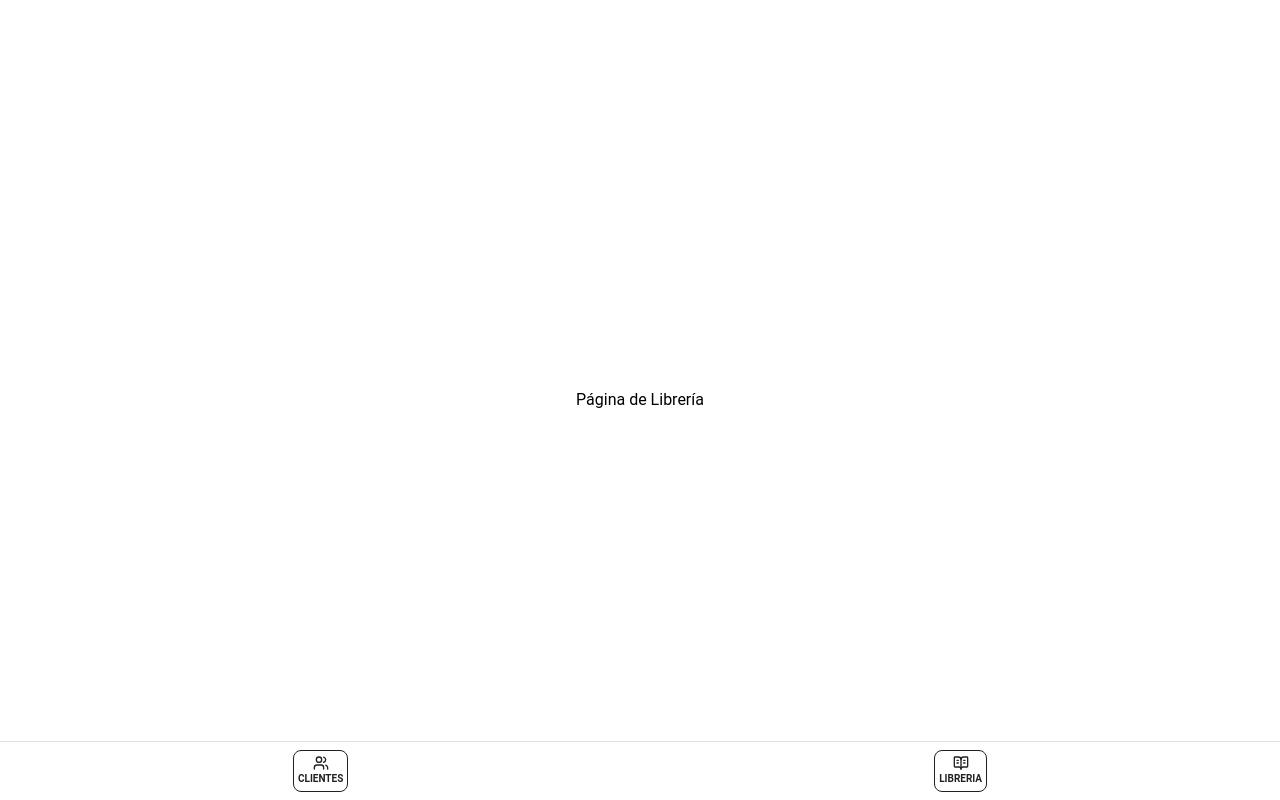
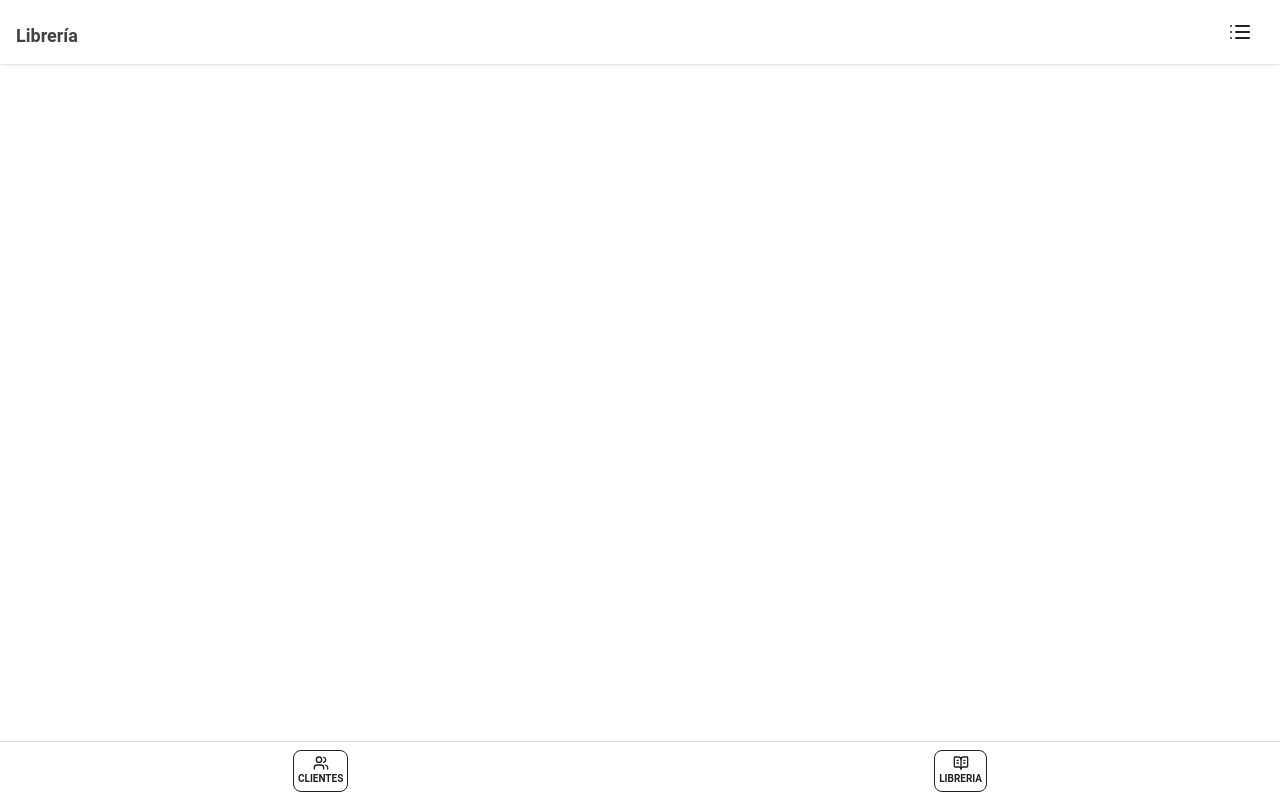
Before and after one commit to BCpollito/Gym_Project, a React (Vite) app in the folder front/: page /admin/libreria in a window 1280 px wide. Built offline with nearby package versions, Linux system fonts and the light colour scheme; no server answers.

Commit message:
feat: adding Library Layouts and navigation

```diff
--- a/front/src/App.tsx
+++ b/front/src/App.tsx
@@ -2,9 +2,10 @@ import { BrowserRouter as Router, Routes, Route } from "react-router-dom";
 import Login from './pages/Login';
 import Register from './pages/Register';
 import AdminLayout from './layouts/AdminLayout';
+import LibraryLayout from "./layouts/LibraryLayout";
 import './services/axios.config';
 import Clientes from "./Components/clientes";
-import Libreria from "./Components/libreria";
+import LibreriaWorkout from "./Components/libreriaWorkout";
 
 function App() {
   return (
@@ -16,7 +17,9 @@ function App() {
 
         <Route path="/admin" element={<AdminLayout />}>
           <Route path="clientes" element={<Clientes />} />
-          <Route path="libreria" element={<Libreria />} />
+          <Route path="/admin/libreria" element={<LibraryLayout />}>
+            <Route path="workout" element={<LibreriaWorkout />} />
+          </Route>
         </Route>
 
       </Routes>
--- /dev/null
+++ b/front/src/Components/libraryNavigation.tsx
@@ -0,0 +1,57 @@
+import { useNavigate } from "react-router-dom";
+import {
+  IconButton,
+  Collapse,
+  Button,
+  Typography,
+  List,
+  ListItem,
+  ListItemPrefix,
+} from "@material-tailwind/react";
+import { Dumbbell, CalendarDays, List as ListIcon, X } from "lucide-react";
+import { useState } from "react";
+
+export default function LibraryNavigation() {
+  const [open, setOpen] = useState(false);
+
+  const toggleOpen = () => setOpen((cur) => !cur);
+  const navigate = useNavigate();
+
+  const handleLinkWorkout = () => {
+    navigate("/admin/libreria/workout");
+    setOpen(false);
+  };
+
+  const handleLinkPograms = () => {
+
+  };
+
+  return (
+    <>
+      <div className="fixed top-0 left-0 w-full px-4 pt-2 bg-white shadow z-50">
+        <div className="flex items-center justify-between w-full">
+          <h1 className="text-lg font-semibold text-gray-800">Librería</h1>
+          <IconButton onClick={toggleOpen} className='mb-2' variant="text" size="lg">
+           {open ? <X className="h-6 w-6"/> : <ListIcon className="h-6 w-6"/>}
+          </IconButton>
+        </div>
+        <Collapse open={open}>
+          <List>
+            <ListItem onClick={handleLinkWorkout} className="justify-center text-center text-gray-500">
+              <ListItemPrefix>
+                <Dumbbell className="h-4 w-4" />
+              </ListItemPrefix>
+              <Typography className="text-sm">Actividades</Typography>
+            </ListItem>
+            <ListItem onClick={handleLinkPograms} className="justify-center text-center text-gray-500">
+              <ListItemPrefix>
+                <CalendarDays className="h-4 w-4" />
+              </ListItemPrefix>
+              <Typography className="text-sm">Programas</Typography>
+            </ListItem>
+          </List>
+        </Collapse>
+      </div>
+    </>
+  );
+}
--- /dev/null
+++ b/front/src/layouts/LibraryLayout.tsx
@@ -0,0 +1,11 @@
+import { Outlet } from "react-router-dom";
+import LibraryNavigation from "../Components/libraryNavigation";
+
+export default function LibraryLayout() {
+  return (
+    <>
+      <LibraryNavigation />
+      <Outlet />
+    </>
+  );
+}
```
